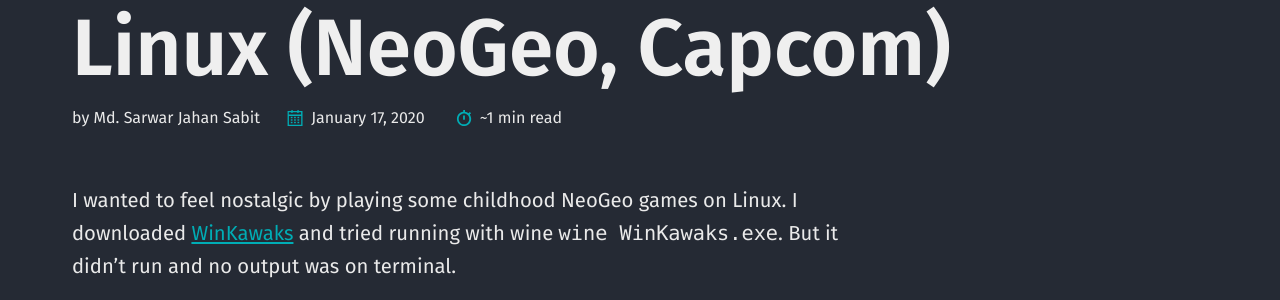
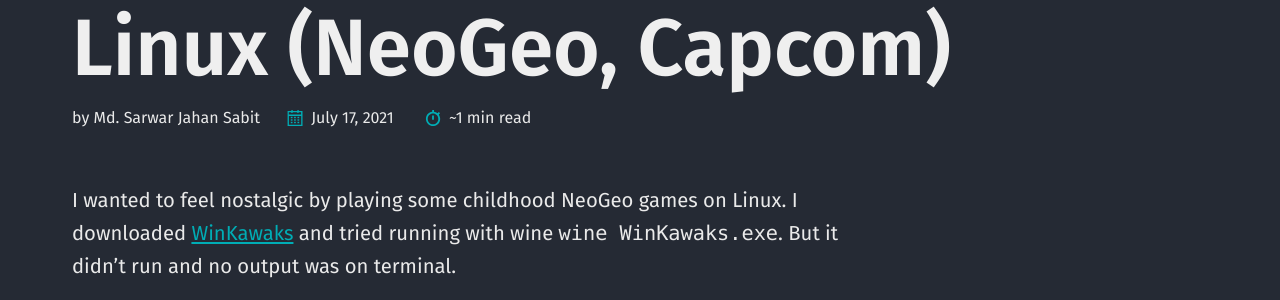
Before and after one commit to MS-Jahan/blog, a Jekyll site: the page built from _posts/2021-07-17-run-winkawaks-with-wine-on-linux.md, in a window 1280 px wide. Shown: the part 1041-1341 px from the top of the page. Built offline with Jekyll 4.4.1, drawn with Linux system fonts in a browser that asks for light colours.

Commit message:
[Post] Run WinKawaks on Linux (NeoGeo, Capcom) + Date Fix

```diff
--- a/_posts/2021-07-17-run-winkawaks-with-wine-on-linux.md
+++ b/_posts/2021-07-17-run-winkawaks-with-wine-on-linux.md
@@ -4,7 +4,7 @@ current: post
 image: assets/images/winkawks.png
 navigation: True
 title: Run WinKawaks on Linux (NeoGeo, Capcom)
-date: 2020-01-17 19:49:00
+date: 2021-07-17 13:06:00
 tags: [linux, gaming, arcade]
 class: post-template
 subclass: 'post'
```
